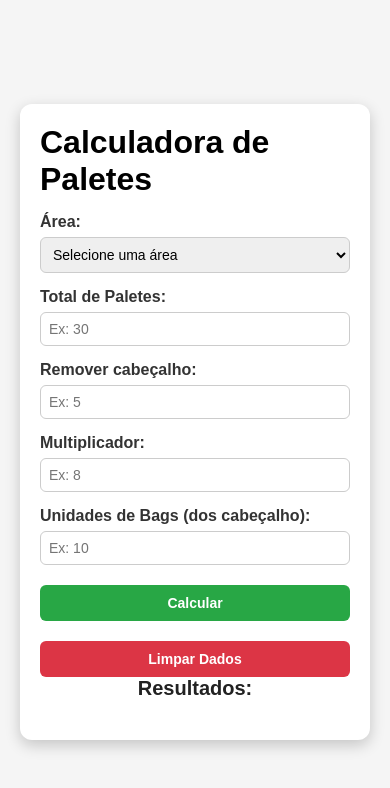
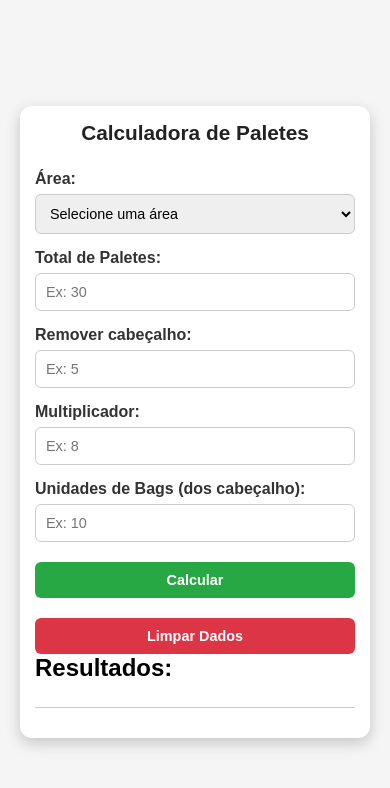
Before and after one commit to ProgramadorSHark/projeto-paletes-bags, a plain HTML site: page index.html in a window 390 px wide. Drawn offline with Linux system fonts and the light colour scheme.

Commit message:
Update styles.css

```diff
--- a/styles.css
+++ b/styles.css
@@ -21,15 +21,17 @@
     padding: 30px;
     border-radius: 12px;
     box-shadow: 0 5px 15px rgba(0, 0, 0, 0.2);
-    max-width: 400px;
     width: 100%;
+    max-width: 500px;
+    transition: all 0.3s ease;
   }
 
   /* Título */
-  h2 {
+  h1 {
     text-align: center;
-    margin-bottom: 20px;
+    margin-bottom: 25px;
     color: #222;
+    font-size: 1.8rem;
   }
 
   /* Inputs e selects */
@@ -47,10 +49,10 @@
     margin-top: 6px;
     border: 1px solid #ccc;
     border-radius: 6px;
-    font-size: 16px;
+    font-size: 1rem;
   }
 
-  /* Botão */
+  /* Botões */
   button {
     margin-top: 20px;
     width: 100%;
@@ -60,7 +62,7 @@
     font-weight: bold;
     border: none;
     border-radius: 6px;
-    font-size: 16px;
+    font-size: 1rem;
     cursor: pointer;
     transition: background-color 0.3s ease;
   }
@@ -69,33 +71,55 @@
     background-color: #218838;
   }
 
+  /* Botão extra (como o de limpar) */
+  button:nth-of-type(2) {
+    background-color: #dc3545;
+  }
+
+  button:nth-of-type(2):hover {
+    background-color: #c82333;
+  }
+
   /* Resultados */
-  #resultado {
+  #resultadoFinal {
     margin-top: 25px;
     padding-top: 15px;
     border-top: 1px solid #ccc;
     color: #222;
-    font-size: 16px;
+    font-size: 1.1rem;
+    text-align: center;
   }
 
   /* Responsividade */
-  @media (max-width: 500px) {
+  @media (max-width: 768px) {
     .container {
       padding: 20px;
     }
 
-    h2 {
-      font-size: 20px;
+    h1 {
+      font-size: 1.5rem;
     }
 
     input,
-    select {
-      font-size: 14px;
-      padding: 8px;
+    select,
+    button {
+      font-size: 0.95rem;
+    }
+  }
+
+  @media (max-width: 480px) {
+    .container {
+      padding: 15px;
     }
 
+    h1 {
+      font-size: 1.3rem;
+    }
+
+    input,
+    select,
     button {
-      font-size: 14px;
+      font-size: 0.9rem;
       padding: 10px;
     }
   }
```
